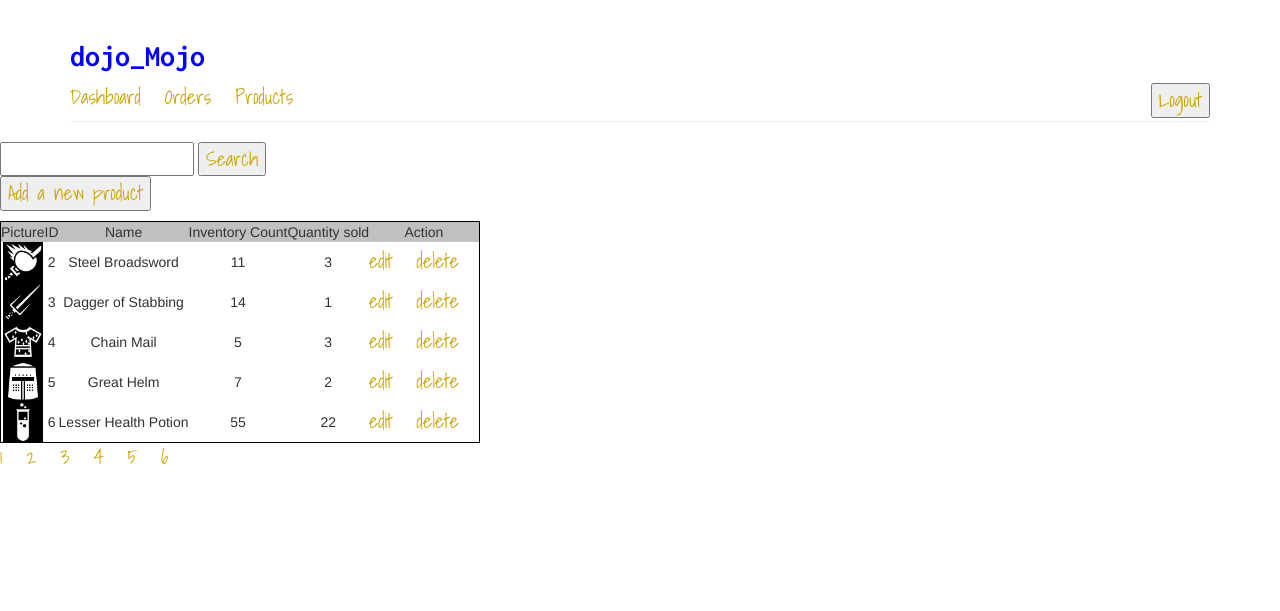
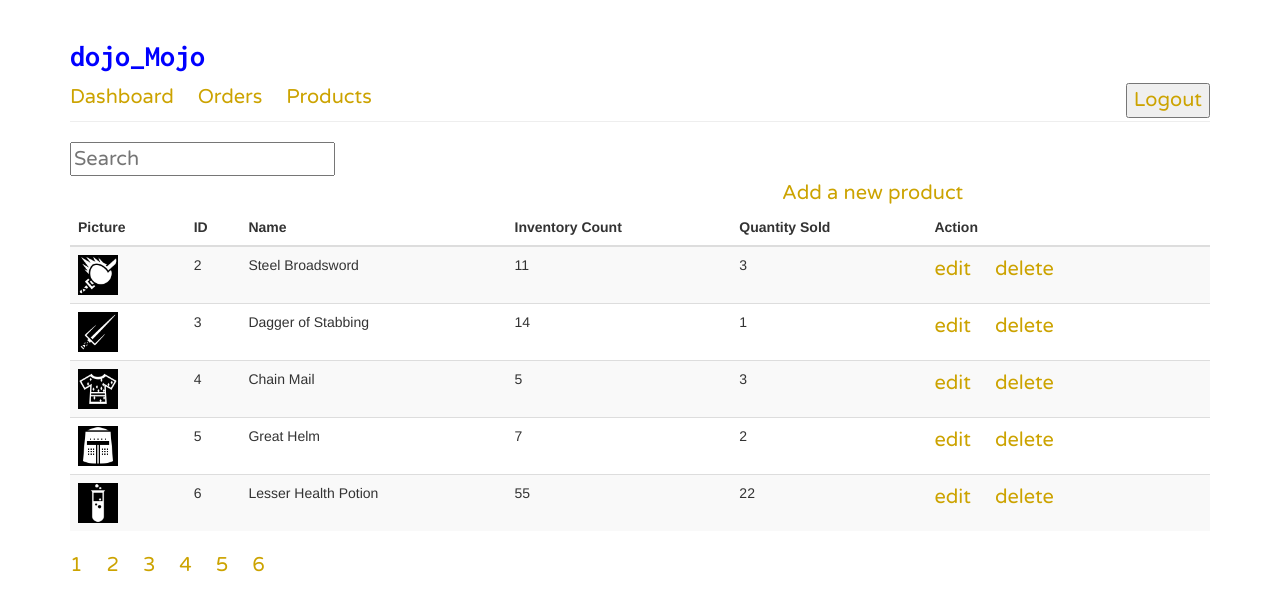
Before and after one commit to gesseekur/dojo_mojo, a CodeIgniter app: page /dashboard/products in a window 1280 px wide. Shown: the top 611 px of the page. Run offline with CodeIgniter, Linux system fonts and the light colour scheme; data comes from the database, SQL or seed files in the repository; some libraries are stand-ins or nearby versions.

Commit message:
admin products page, admin orders page styling

```diff
--- a/application/config/routes.php
+++ b/application/config/routes.php
@@ -38,9 +38,9 @@
 |
 */
 
-$route['default_controller'] = 'users';
+// $route['default_controller'] = 'users';
 
-// $route['default_controller'] = 'temp';
+$route['default_controller'] = 'temp';
 
 $route['admin'] = 'admins/index';
 $route['homepage'] = 'users/login';
--- a/application/controllers/temp.php
+++ b/application/controllers/temp.php
@@ -3,6 +3,6 @@
 class Temp extends CI_Controller{
 
 	public function index (){
-		$this->load->view ('orders_page');
+		$this->load->view ('shopping_cart');
 	}
 }
--- a/application/views/partials/nav_bar.php
+++ b/application/views/partials/nav_bar.php
@@ -1,12 +1,16 @@
 <!DOCTYPE html>
 <html lang="en">
 <head>
+	<meta charset="UTF-8">
 	<link rel="stylesheet" href="http://maxcdn.bootstrapcdn.com/bootstrap/3.3.5/css/bootstrap.min.css">
     <link hrel="https://maxcdn.bootstrapcdn.com/bootstrap/3.3.5/js/bootstrap.min.js">
     <link rel="stylesheet" href="https://maxcdn.bootstrapcdn.com/font-awesome/4.4.0/css/font-awesome.min.css">
-    <link href='https://fonts.googleapis.com/css?family=Shadows+Into+Light' rel='stylesheet' type='text/css'>
+    <link href='https://fonts.googleapis.com/css?family=Varela+Round' rel='stylesheet' type='text/css'>
     <link href='https://fonts.googleapis.com/css?family=Inconsolata:700' rel='stylesheet' type='text/css'>
     <script src="https://code.jquery.com/jquery-2.1.3.min.js"></script>
+     <script type="text/javascript">
+        $(document).ready(function(){
+    </script>
 	<style type="text/css">
 		a{
 			color:#CCA300;
@@ -16,18 +20,15 @@
 			float: right;
 		}
 		a, p, input, #logout{
-			font-family: 'Shadows Into Light', serif;
+			font-family: 'Varela Round', serif;
 		    font-size: 20px;
 		    color: #CCA300;
 				}
-		h1, h3, p{
-			text-align: center;
-		}
 		h1, h2, h3{
 			font-family: 'Inconsolata', serif;
 		    color: blue;
 		}
-			</style>
+	</style>
 </head>
 <body>
 	<div class = "container">
--- a/application/views/products_page.php
+++ b/application/views/products_page.php
@@ -4,39 +4,34 @@
 	<meta charset="UTF-8">
 	<title>Dashboard Products</title>
 	<style type="text/css">
-		table {
-			border:1px solid black;
-			margin-top:10px;
-			text-align: center;
+		form{
+			display: inline;
 		}
-
-		thead {
-			background-color: silver;
+		#add{
+			margin: 2px 0  0 706px;
+			background-color: white;
+			border: none;
 		}
-
 	</style>
 </head>
 <body>
 	<?= $this->load->view('partials/nav_bar')?>
-	<div id="top">
-	<form method="post" action="/admins/search_products">
-		<input type="text" name="search_products">
-		<input type="submit" value="Search" name="search">
+	<div class = "container">
+	<form method="post" action="/admins/search_orders">
+		<input id="search" type="text" placeholder="Search" name="search">
 	</form>
 	<form method="post" action="/admins/add_product">
 		<input id="add" type="submit" name="submit" value="Add a new product">
 	</form>
-	</div>
-
-	<table>
+	<table class = "table table-striped">
 		<thead>
 			<tr>
-				<td>Picture</td>
-				<td>ID</td>
-				<td>Name</td>
-				<td>Inventory Count</td>
-				<td>Quantity sold</td>
-				<td>Action</td>
+				<th>Picture</th>
+				<th>ID</th>
+				<th>Name</th>
+				<th>Inventory Count</th>
+				<th>Quantity Sold</th>
+				<th>Action</th>
 			</tr>
 		</thead>
 		<tbody>
@@ -65,5 +60,6 @@
 	<a href="">4</a>
 	<a href="">5</a>
 	<a href="">6</a>
+</div>
 </body>
 </html>
--- a/application/views/shopping_cart.php
+++ b/application/views/shopping_cart.php
@@ -7,7 +7,7 @@
         <link hrel="https://maxcdn.bootstrapcdn.com/bootstrap/3.3.5/js/bootstrap.min.js">
         <link rel="stylesheet" href="https://maxcdn.bootstrapcdn.com/font-awesome/4.4.0/css/font-awesome.min.css">
         <link rel="stylesheet" type="text/css" href = "assets/css/shopping_cart.css">
-        <link href='https://fonts.googleapis.com/css?family=Shadows+Into+Light' rel='stylesheet' type='text/css'>
+        <link href='https://fonts.googleapis.com/css?family=Varela+Round' rel='stylesheet' type='text/css'>
         <link href='https://fonts.googleapis.com/css?family=Inconsolata:700' rel='stylesheet' type='text/css'>
         <script src="https://code.jquery.com/jquery-2.1.3.min.js"></script>
         <script type="text/javascript">
@@ -28,7 +28,7 @@
     </div>
 	<div id="top">
 	<form method="post" action="/products/search">
-		<input id="search" type="text" value="Search" name="search">
+		<input id="search" type="text" placeholder="Search" name="search">
 	</form>
 	</div>
 
--- a/application/views/user_product_page.php
+++ b/application/views/user_product_page.php
@@ -9,7 +9,7 @@
         <link hrel="https://maxcdn.bootstrapcdn.com/bootstrap/3.3.5/js/bootstrap.min.js">
         <link rel="stylesheet" href="https://maxcdn.bootstrapcdn.com/font-awesome/4.4.0/css/font-awesome.min.css">
         <link rel="stylesheet" type="text/css" href = "assets/css/user_product_page.css">
-        <link href='https://fonts.googleapis.com/css?family=Shadows+Into+Light' rel='stylesheet' type='text/css'>
+        <link href='https://fonts.googleapis.com/css?family=Varela+Round' rel='stylesheet' type='text/css'>
         <link href='https://fonts.googleapis.com/css?family=Inconsolata:700' rel='stylesheet' type='text/css'>
         <script src="https://code.jquery.com/jquery-2.1.3.min.js"></script>
         <script type="text/javascript">
--- a/assets/css/shopping_cart.css
+++ b/assets/css/shopping_cart.css
@@ -21,7 +21,7 @@ h2, #store_link{
 	background-color: white;
 }
 a, p, input, #logout{
-	font-family: 'Shadows Into Light', serif;
+	font-family: 'Varela Round', serif;
     font-size: 20px;
     color: #CCA300;
 }
--- a/assets/css/user_product_page.css
+++ b/assets/css/user_product_page.css
@@ -21,7 +21,7 @@ h2, #store_link{
 	background-color: white;
 }
 a, p, input, #logout{
-	font-family: 'Shadows Into Light', serif;
+	font-family: 'Varela Round', serif;
     font-size: 20px;
     color: #CCA300;
 }
```
Also changed, not shown: application/views/orders_page.php (+8 -12 lines), application/views/show_order.php (+8 -24 lines), assets/css/orders_page.css (deleted, +0 -15 lines).
